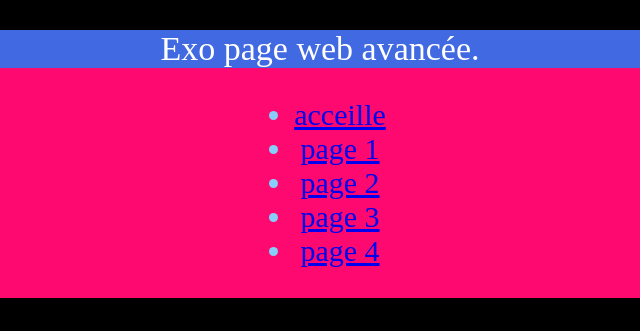
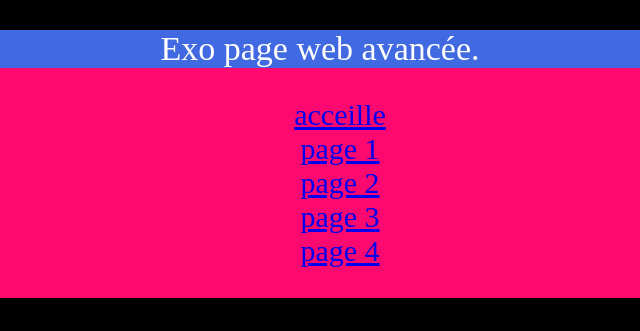
Before and after one commit to AnthonyVanDeyck/devoir, a plain HTML site: page version avance/index.html in a window 1280 px wide. Shown: the top 331 px of the page, 320-960 px from the left. Drawn offline with Linux system fonts and the light colour scheme.

Commit message:
modif du html et grid

```diff
--- a/version avance/grid.css
+++ b/version avance/grid.css
@@ -1 +1,5 @@
 /* gestion de la grid et flexbox du site */
+body
+{
+    display: grid;
+}
--- a/version avance/index.html
+++ b/version avance/index.html
@@ -14,7 +14,7 @@
     </header>
 
     <div class="menu">
-        <ul>
+        <ul class="menu">
             <li><a href="index.html">acceille</a></li>
             <li><a href="antho.html">page 1</a></li>
             <li><a href="antho2.html">page 2</a></li>
@@ -30,7 +30,7 @@
 
         <h1>Mes skills</h1>
 
-            <ul>
+        <ul>
             <li>connaisence de base sur le C, html, css</li>
             <li>les base de github</li>
             <li>le terminal</li>
--- a/version avance/style.css
+++ b/version avance/style.css
@@ -17,6 +17,7 @@ header
 {
     background-color: rgb(253, 9, 111);
     color: black;
+    list-style: none;
 }
 
 h1
```
